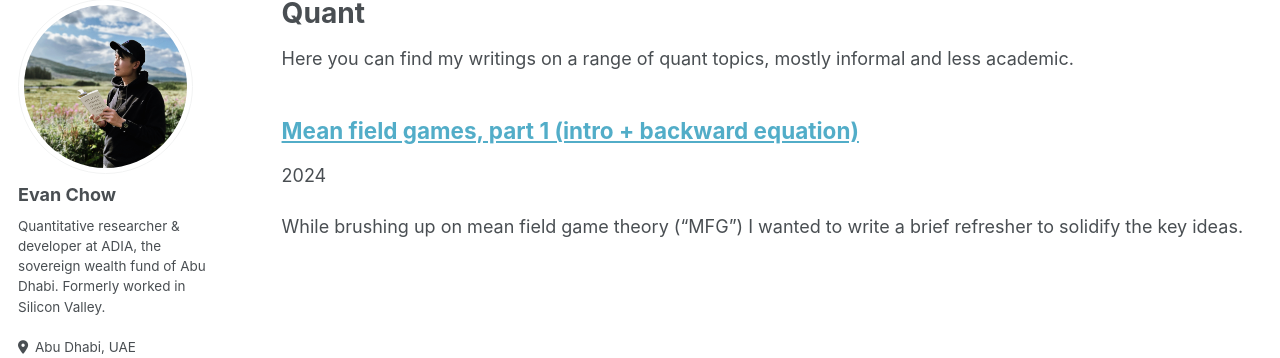
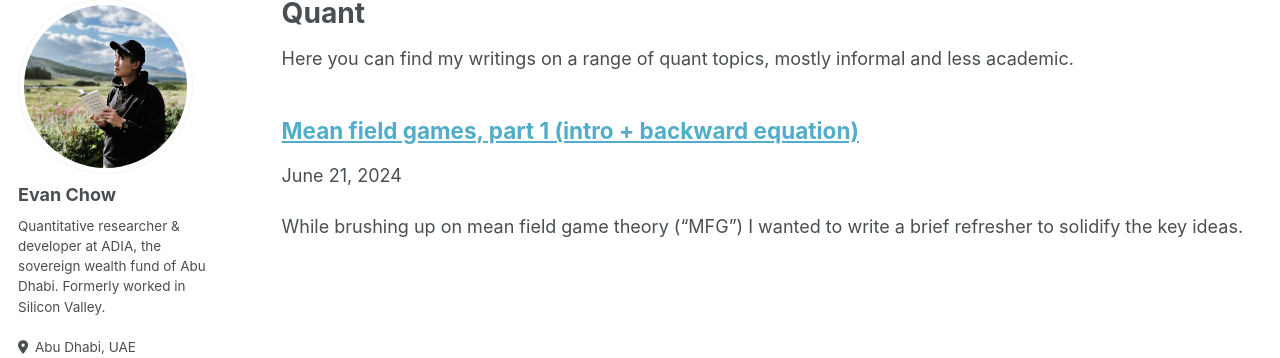
Before and after one commit to evnchw/evnchw.github.io, a Jekyll site: the page built from _pages/quant.md, in a window 1280 px wide. Shown: the part 107-465 px from the top of the page. Built offline with Jekyll 4.4.1, drawn with Linux system fonts in a browser that asks for light colours; some web fonts are replaced.

Commit message:
Quick commit.

```diff
--- a/_includes/archive-single.html
+++ b/_includes/archive-single.html
@@ -43,9 +43,9 @@
         {% elsif post.collection == 'publications' %}
           <p>Published in <i>{{ post.venue }}</i>, {{ post.date | default: "1900-01-01" | date: "%B %d, %Y" }} </p>
         {% elsif post.collection == 'quant' %}
-          <p> {{ post.date | default: "1900-01-01" | date: "%Y" }} </p>
+          <p> {{ post.date | default: "1900-01-01" | date: "%B %d, %Y" }} </p>
           {% elsif post.collection == 'music' %}
-            <p> {{ post.date | default: "1900-01-01" | date: "%Y" }} </p>
+            <p> {{ post.date | default: "1900-01-01" | date: "%B %d, %Y" }} </p>
         {% elsif post.date %}
          <p class="page__date"><strong><i class="fa fa-fw fa-calendar" aria-hidden="true"></i> {{ site.data.ui-text[site.locale].date_label | default: "Published:" }}</strong> <time datetime="{{ post.date | default: "1900-01-01" | date_to_xmlschema }}">{{ post.date | default: "1900-01-01" | date: "%B %d, %Y" }}</time></p>
         {% endif %}
```
